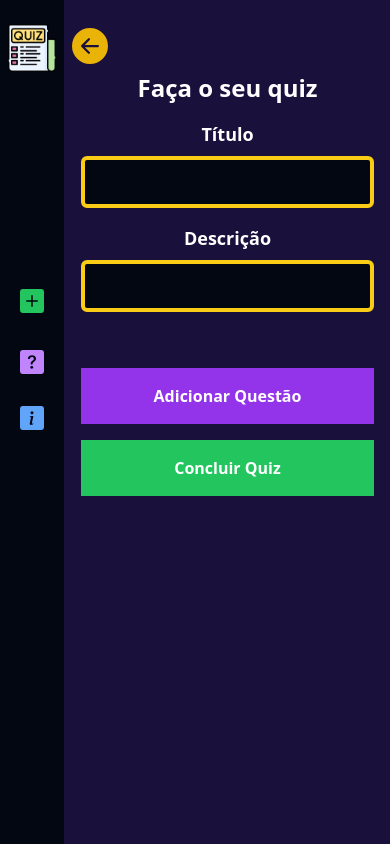
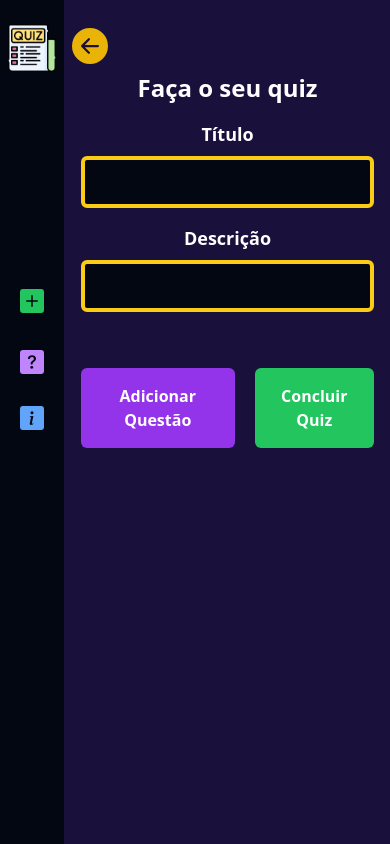
Before and after one commit to JhonatanDota/make-your-quiz, a React (Create React App) app in the folder frontend/: page /make-yours in a window 390 px wide. Built offline with nearby package versions, Linux system fonts and the light colour scheme.

Commit message:
changing buttons design - fix medium screen responsivity

```diff
--- a/frontend/src/pages/MakeQuiz.tsx
+++ b/frontend/src/pages/MakeQuiz.tsx
@@ -285,7 +285,7 @@ export default function MakeQuiz(props: MakeQuizProps) {
                     }`}
                   >
                     <input
-                      className="p-1 md:p-3 text-sm md:text-2xl bg-gray-950 border-2 font-bold border-yellow-400"
+                      className="p-1 md:p-3 text-sm md:text-lg lg:text-2xl bg-gray-950 border-2 font-bold border-yellow-400"
                       type="text"
                       value={alternative.question}
                       onChange={(event) =>
@@ -325,7 +325,7 @@ export default function MakeQuiz(props: MakeQuizProps) {
               )
             )}
             <button
-              className="w-1/2 md:w-1/4 m-auto flex justify-center items-center text-md md:text-2xl gap-2 rounded-md bg-yellow-400 font-bold p-2 md:p-4 text-black"
+              className="w-1/2 md:w-1/4 m-auto flex justify-center items-center text-md md:text-md lg:text-2xl gap-2 rounded-md bg-yellow-400 font-bold p-2 md:p-4 text-black"
               onClick={() => addQuizQuestionAlternative(quizQuestionIndex)}
             >
               <BsFillPlusSquareFill />
@@ -341,9 +341,9 @@ export default function MakeQuiz(props: MakeQuizProps) {
         message={"Excluir a questão ?"}
         onConfirmation={() => removeQuizQuestion(quizQuestionIndexToDelete)}
       />
-
+      <div className="flex justify-center gap-5">
         <button
-        className="md:w-1/3 md:m-auto p-4 md:p-6 text-md md:text-2xl font-bold bg-purple-600"
+          className="rounded-md p-4 md:p-6 text-md md:text-2xl font-bold bg-purple-600"
           onClick={addQuizQuestion}
         >
           Adicionar Questão
@@ -351,10 +351,11 @@ export default function MakeQuiz(props: MakeQuizProps) {
 
         <button
           onClick={doneQuiz}
-        className="md:w-1/3 md:m-auto p-4 md:p-6 text-md md:text-2xl font-bold bg-green-500"
+          className="rounded-md p-4 md:p-6 text-md md:text-2xl font-bold bg-green-500"
         >
           Concluir Quiz
         </button>
+      </div>
         <Toaster position="top-right" />
     </div>
   );
```
Lines whose indentation alone changed are shown as unchanged.
